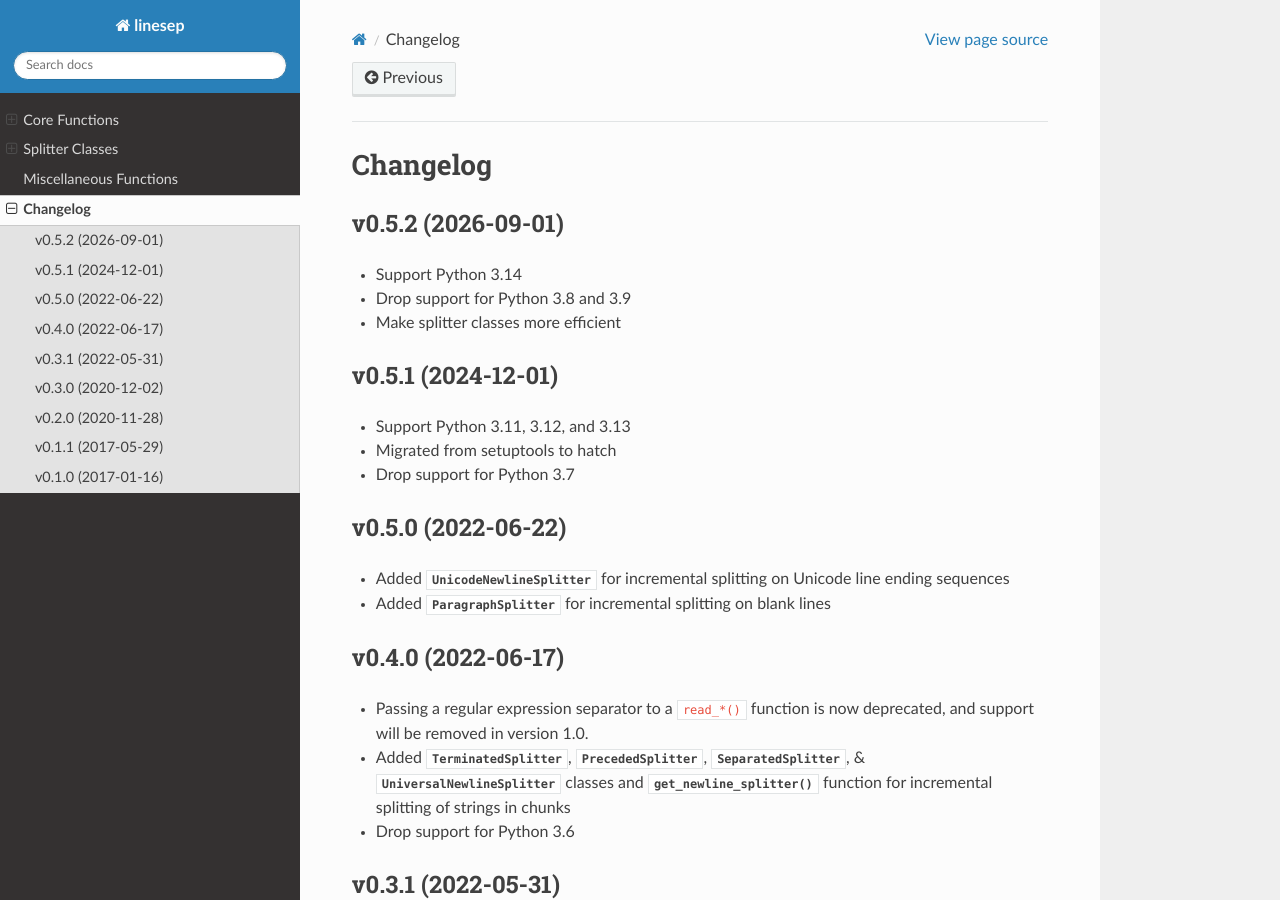
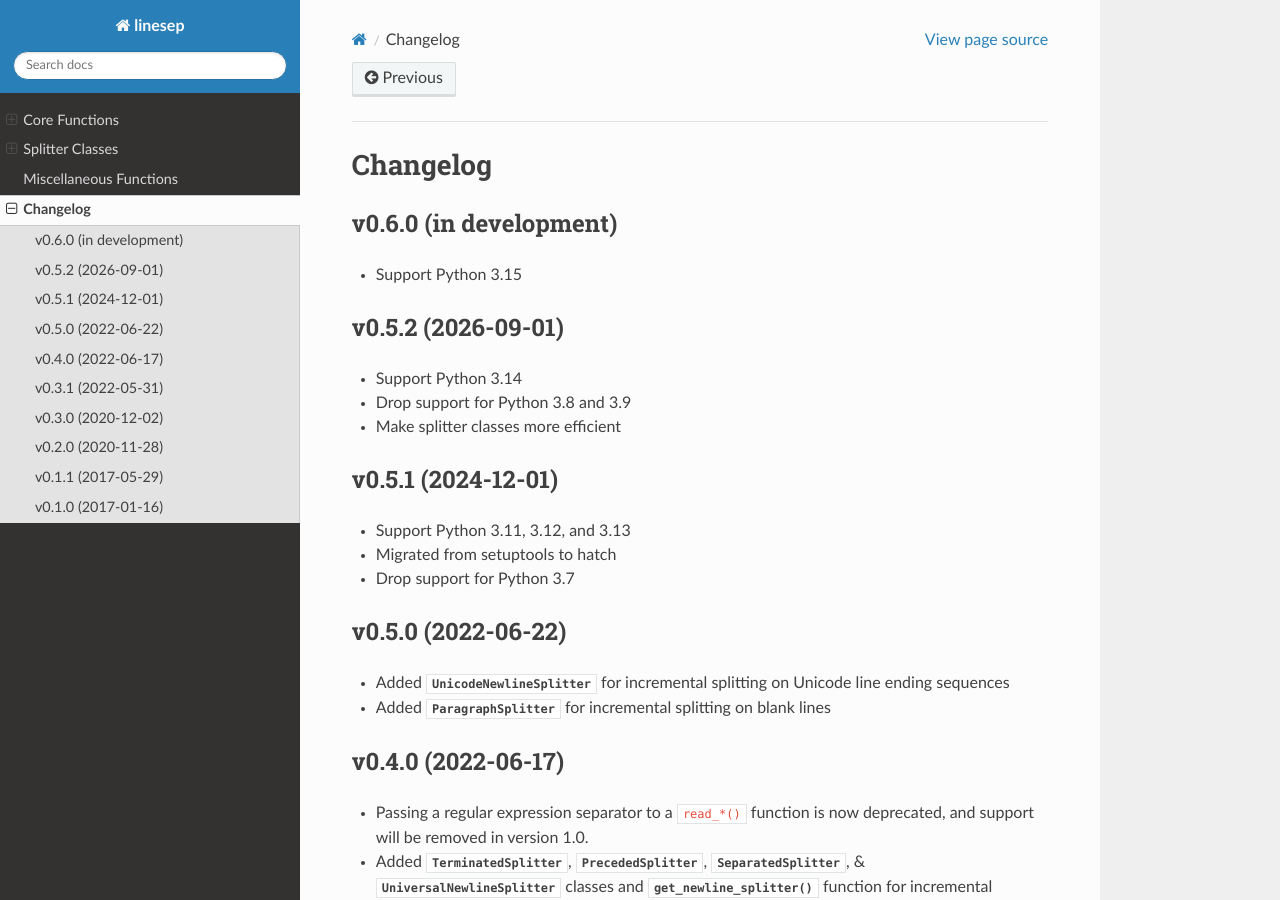
Before and after one commit to jwodder/linesep, a Sphinx documentation site: the page built from docs/changelog.rst, in a window 1280 px wide and 900 px high. Built offline with Sphinx 7.4.7 and the Read the Docs theme 3.1.0, drawn with Linux system fonts in a browser that asks for light colours.

Commit message:
Support Python 3.15

```diff
--- a/CHANGELOG.md
+++ b/CHANGELOG.md
@@ -1,3 +1,7 @@
+v0.6.0 (in development)
+-----------------------
+- Support Python 3.15
+
 v0.5.2 (2026-09-01)
 -------------------
 - Support Python 3.14
--- a/docs/changelog.rst
+++ b/docs/changelog.rst
@@ -2,6 +2,10 @@
 
 Changelog
 =========
+
+v0.6.0 (in development)
+-----------------------
+- Support Python 3.15
 
 v0.5.2 (2026-09-01)
 -------------------
--- a/pyproject.toml
+++ b/pyproject.toml
@@ -32,6 +32,7 @@
     "Programming Language :: Python :: 3.12",
     "Programming Language :: Python :: 3.13",
     "Programming Language :: Python :: 3.14",
+    "Programming Language :: Python :: 3.15",
     "Programming Language :: Python :: Implementation :: CPython",
     "Programming Language :: Python :: Implementation :: PyPy",
     "Intended Audience :: Developers",
--- a/src/linesep/__init__.py
+++ b/src/linesep/__init__.py
@@ -9,7 +9,7 @@
 more information.
 """
 
-__version__ = "0.5.2"
+__version__ = "0.6.0.dev1"
 __author__ = "John Thorvald Wodder II"
 __author_email__ = "linesep@varonathe.org"
 __license__ = "MIT"
```
Also changed, not shown: 2 other files.
